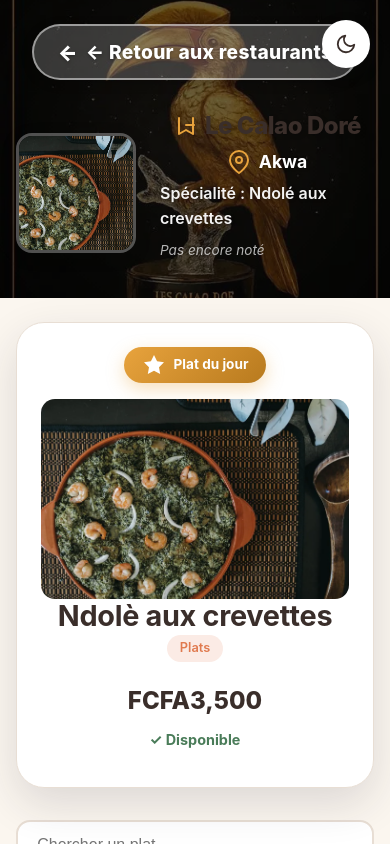
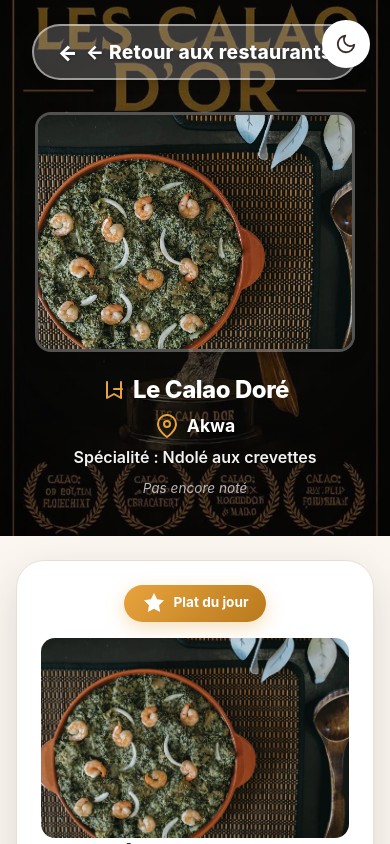
Before and after one commit to Hunter13-cmr/delices-de-douala-HTTP-notation, an Angular app: page /restaurant/1 in a window 390 px wide. Shown: the top 844 px of the page. Built offline with nearby package versions, Linux system fonts and the light colour scheme.

Commit message:
Fix_restaurant_header_title_and_mobile_layout

```diff
--- a/src/app/components/carte-du-jour/carte-du-jour.css
+++ b/src/app/components/carte-du-jour/carte-du-jour.css
@@ -111,6 +111,7 @@
   font-size: clamp(1.5rem, 3.5vw, 1.8rem);
   font-weight: 800;
   margin-bottom: 0.4rem;
+  color: #fff;
   text-shadow: 2px 2px 4px rgba(0,0,0,0.2);
   display: flex;
   align-items: center;
@@ -563,6 +564,22 @@
 
 
 @media (max-width: 768px) {
+  .restaurant-header {
+    flex-direction: column;
+    text-align: center;
+  }
+
+  .restaurant-image {
+    width: 100%;
+    max-width: 320px;
+    height: auto;
+    aspect-ratio: 4 / 3;
+  }
+
+  .restaurant-info {
+    width: 100%;
+  }
+
   .title {
     font-size: 1.5rem;
   }
```
